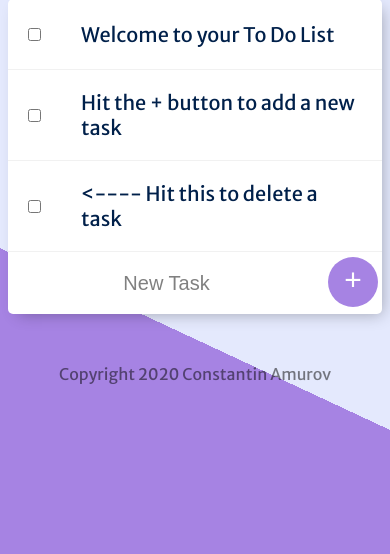
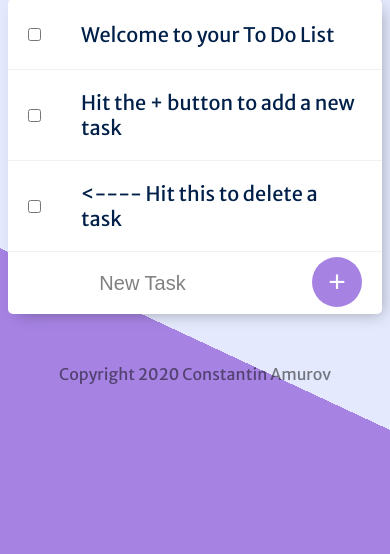
Before and after one commit to ConstantinAmurov/ToDoList-Project, a Node server app: page / in a window 390 px wide. Shown: the part 161-715 px from the top of the page. Run offline with Node 20, Linux system fonts and the light colour scheme; data comes from the database, SQL or seed files in the repository; data that the repository does not hold is empty; some libraries are stand-ins or nearby versions.

Commit message:
changed some css to make it responsive(test)

```diff
--- a/app.js
+++ b/app.js
@@ -18,7 +18,7 @@ const tasks = [];
 
 //const client = new MongoClient(uri,{ useUnifiedTopology: true } );
 try {
-  mongoose.connect("mongodb+srv://Constantin:<password>@cluster0.ehls6.mongodb.net/todoListDB?retryWrites=true&w=majority", {
+  mongoose.connect("mongodb+srv://Constantin:Test123@cluster0.ehls6.mongodb.net/todoListDB?retryWrites=true&w=majority", {
     useUnifiedTopology: true,
     useNewUrlParser: true
   }, () => {
--- a/public/css/styles.css
+++ b/public/css/styles.css
@@ -70,8 +70,10 @@ button {
   background-color: #A683E3;
   color: #fff;
   font-size: 30px;
-  padding-bottom: 6px;
+  padding:6px;
   border-width: 0;
+  margin: 5px 20px 0px;
+  float:right;
 }
 
 input[type="text"] {
@@ -82,7 +84,7 @@ input[type="text"] {
   background: transparent;
   font-size: 20px;
   font-weight: 200;
-  width: 313px;
+  width: auto;
 }
 
 input[type="text"]:focus {
--- a/views/header.ejs
+++ b/views/header.ejs
@@ -4,6 +4,7 @@
 <head>
   <meta charset="utf-8">
   <title></title>
+  <meta name="viewport" content="width=device-width, initial-scale=1.0">
   <link rel="stylesheet" href="css/styles.css">
   <link href="https://fonts.googleapis.com/css2?family=Merriweather+Sans:wght@400;700;800&display=swap" rel="stylesheet">
 </head>
```
